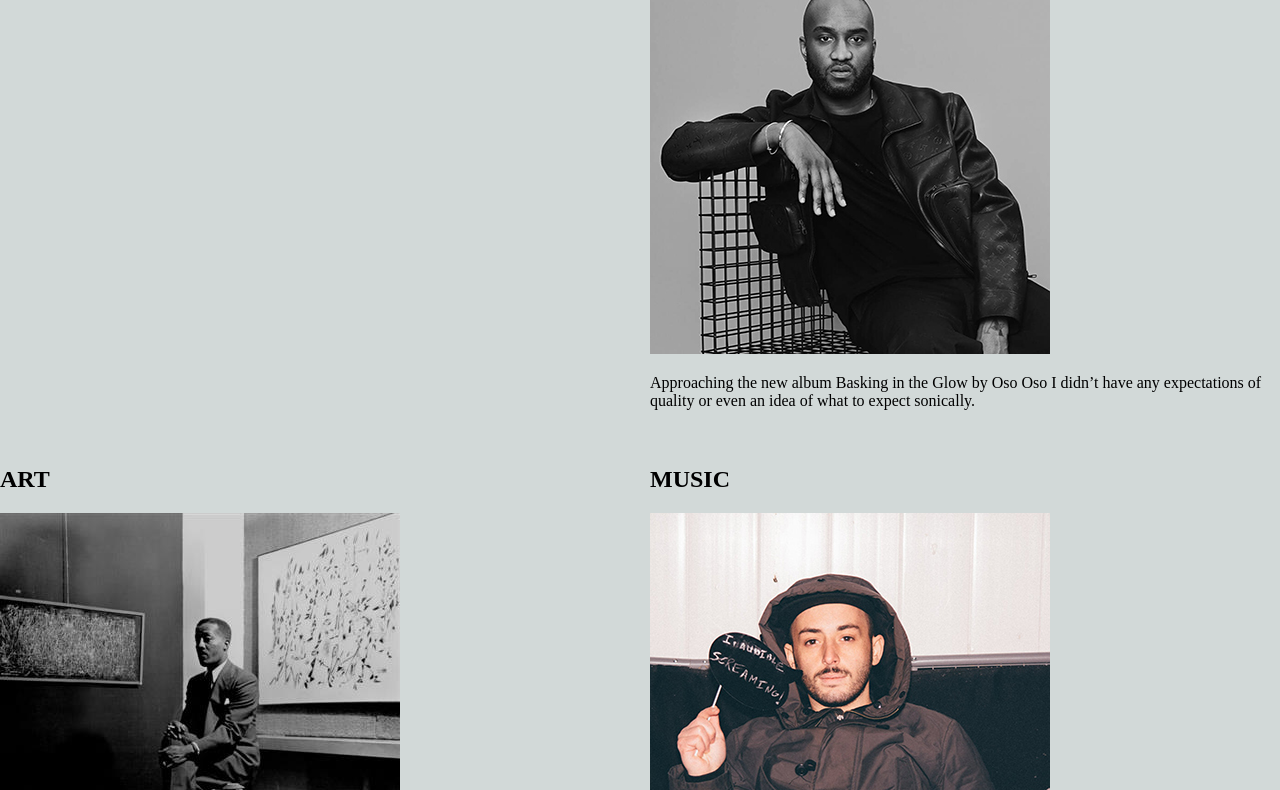
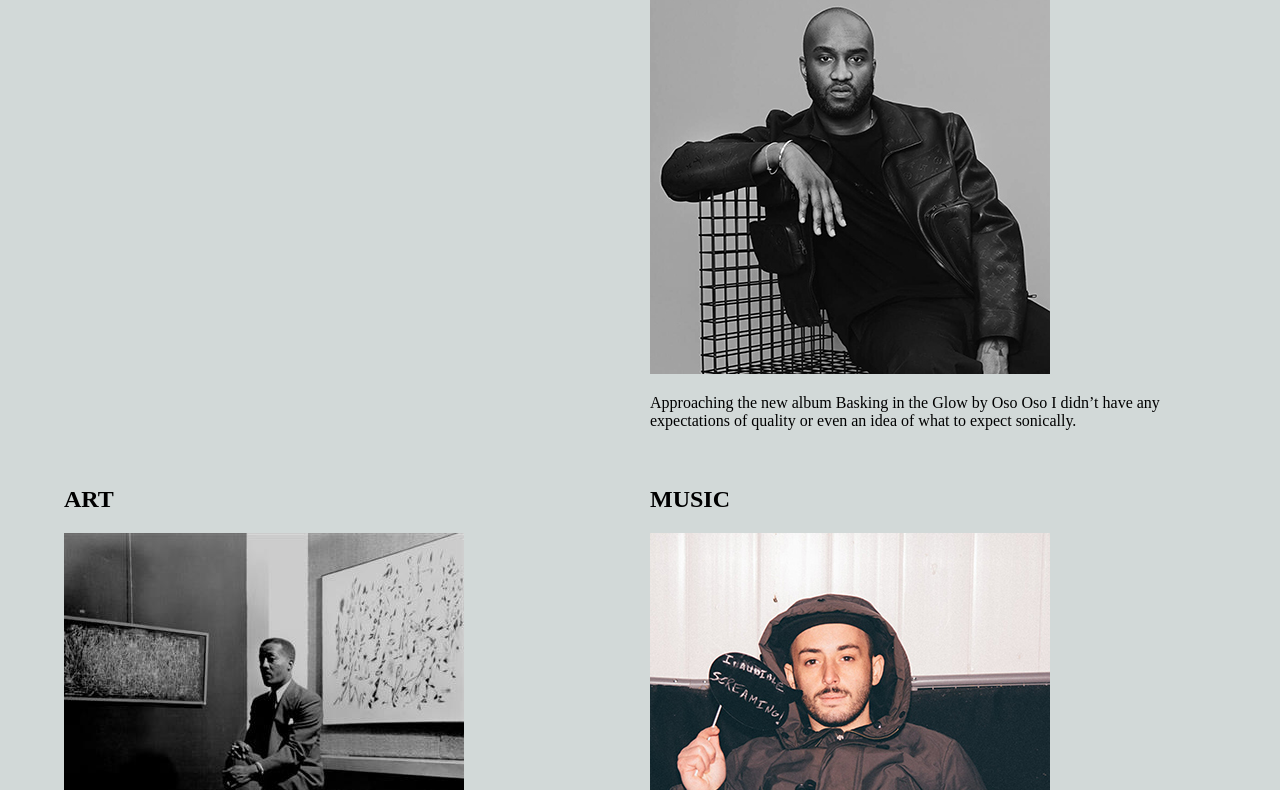
Before and after one commit to jkhurey/rubi, a plain HTML site: page index.html in a window 1280 px wide. Shown: the part 93-883 px from the top of the page. Drawn offline with Linux system fonts and the light colour scheme; a web font is replaced by a local one.

Commit message:
grid updates

```diff
--- a/styles.css
+++ b/styles.css
@@ -142,11 +142,12 @@ h1 {color: #ff1d25;
        } */
 
        .grid-container{
+        margin: 20px auto;
          display: grid;
          grid-template-columns: 1fr 1fr;
-         grid-auto-rows:minmax(150px, auto);
          grid-gap: 20px;
          justify-content: center;
+         width: min(90%, 75rem);
        }
 
 
```
